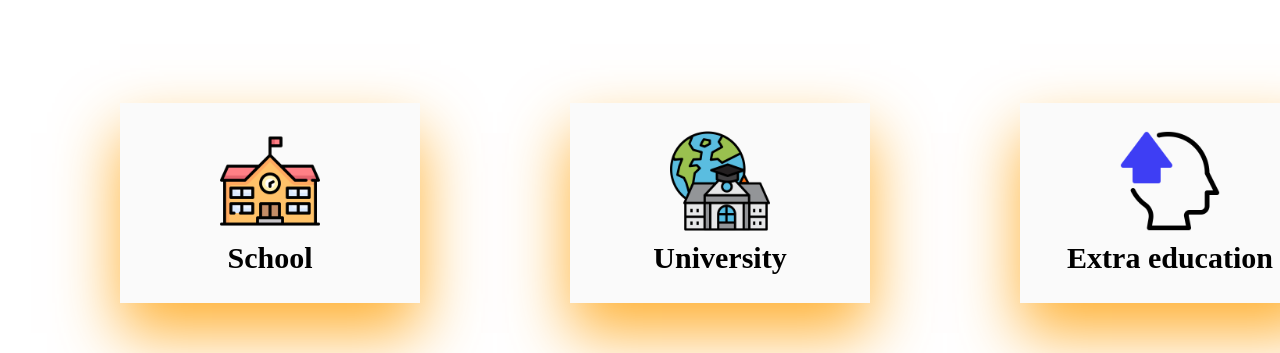
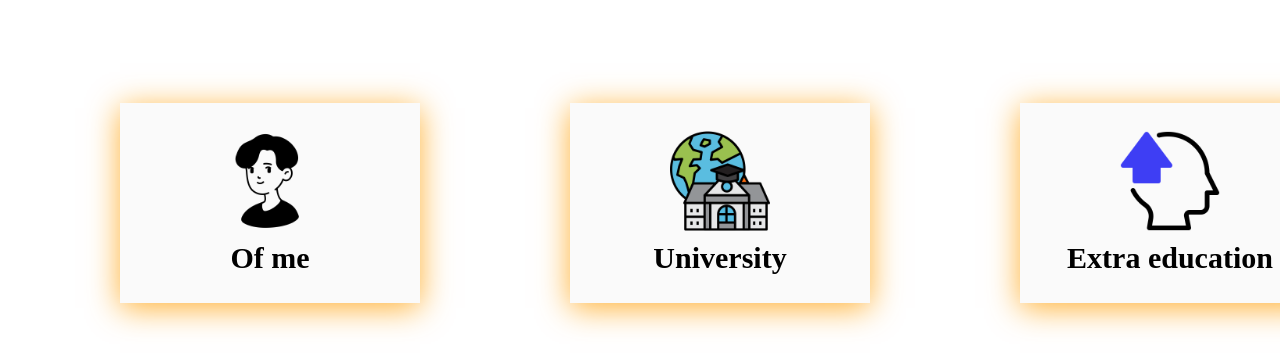
Before and after one commit to semuloff/flight-practice-2022, a plain HTML site: page index.html in a window 1280 px wide. Shown: the part 1059-1412 px from the top of the page. Drawn offline with Linux system fonts and the light colour scheme; a web font is replaced by a local one.

Commit message:
minor fixed

```diff
--- a/css/main.css
+++ b/css/main.css
@@ -121,7 +121,6 @@ a {
     font-size: 20px;
 }
 
-
 .about-media{
     width: 1200px;
     position: relative;
@@ -187,7 +186,7 @@ a {
     align-items: center;
     padding: 20px;
     box-sizing: border-box;
-    box-shadow: 0 30px 60px rgba(255, 157, 0, 0.8);
+    box-shadow: 0 5px 30px rgba(255, 157, 0, 0.8);
     transform: translateY(-100px);
 }
 
@@ -222,7 +221,16 @@ a {
     margin-right: auto;
 }
 
+.works {
+    height: 800px;
+}
 
+.works-container {
+    width: 1440px;
+    height: 800px;
+    margin-left: auto;
+    margin-right: auto;
+}
 
 
 
--- a/index.html
+++ b/index.html
@@ -59,15 +59,14 @@
                     <div class="face face1">
                         <div class="about-card-content">
                             <div class="about-card-image-container">
-                                <img src="/image/about/school.png">
+                                <img src="/image/about/boy.png">
                             </div>
-                            <h3>Sсhool</h3>
+                            <h3>Of me</h3>
                         </div>
                     </div>
                     <div class="face face2">
                         <div class="about-card-content">
-                            <p>Lorem ipsum dolor sit amet consectetur adipisicing elit. Quas cum cumque minus iste veritatis provident at.</p>
-                                <a href="#">See more</a>
+                            <p>My name is Sergey, I'm 19. I like to learn new things, I try to look at things judiciously. Optimistic, energetic, charged to conquer new heights.</p>
                         </div>
                     </div>
                 </div>
@@ -82,8 +81,7 @@
                     </div>
                     <div class="face face2">
                         <div class="about-card-content">
-                            <p>Lorem ipsum dolor sit amet consectetur adipisicing elit. Quas cum cumque minus iste veritatis provident at.</p>
-                                <a href="#">See more</a>
+                            <p>Now I am studying at the Moscow Technical University of Communications and Informatics as a specialist in AI.</p>
                         </div>
                     </div>
                 </div>
@@ -98,18 +96,13 @@
                     </div>
                     <div class="face face2">
                         <div class="about-card-content">
-                            <p>Lorem ipsum dolor sit amet consectetur adipisicing elit. Quas cum cumque minus iste veritatis provident at.</p>
-                                <a href="#">See more</a>
+                            <p>In addition to studying at the university, I take additional courses for quality development as a specialist.</p>
                         </div>
                     </div>
                 </div>
             </div>
         </div>
     </section>
-
-
-
-
 
     <section class="cta">
         <div class="cta-container">
@@ -121,6 +114,13 @@
                  <a href="https://tele.click/seerezh_m" ><button class="cta-btn-hover color">Contact now</button></a>
             </div>
     </section>
+
+    <section class="works">
+        <div class="works-container">
+
+        </div>
+    </section>
+
 
     <footer id="feedback" class="footer">
         <div class="container-footer">
```
Also changed, not shown: image/about/boy.png (added), image/about/school.png (deleted).
